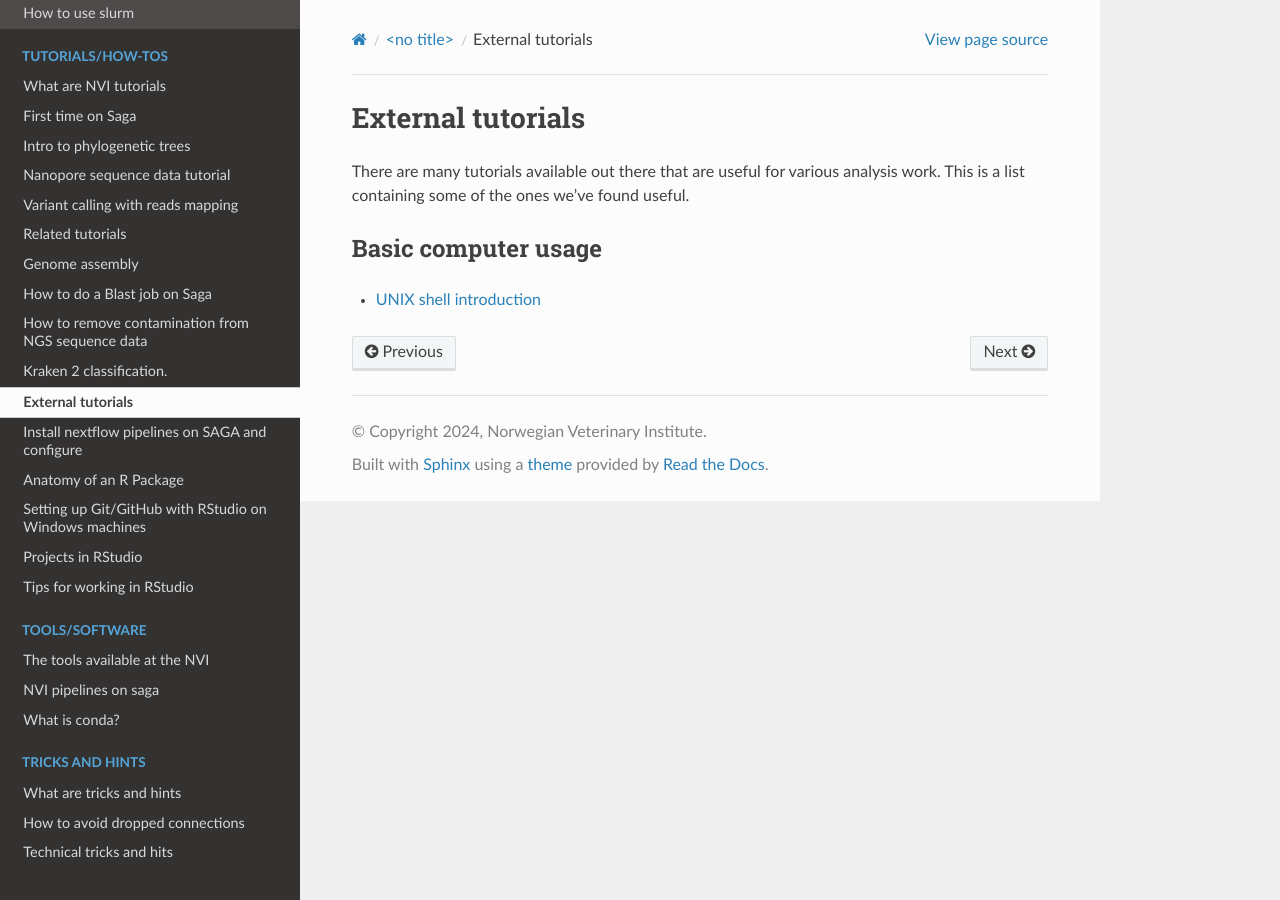
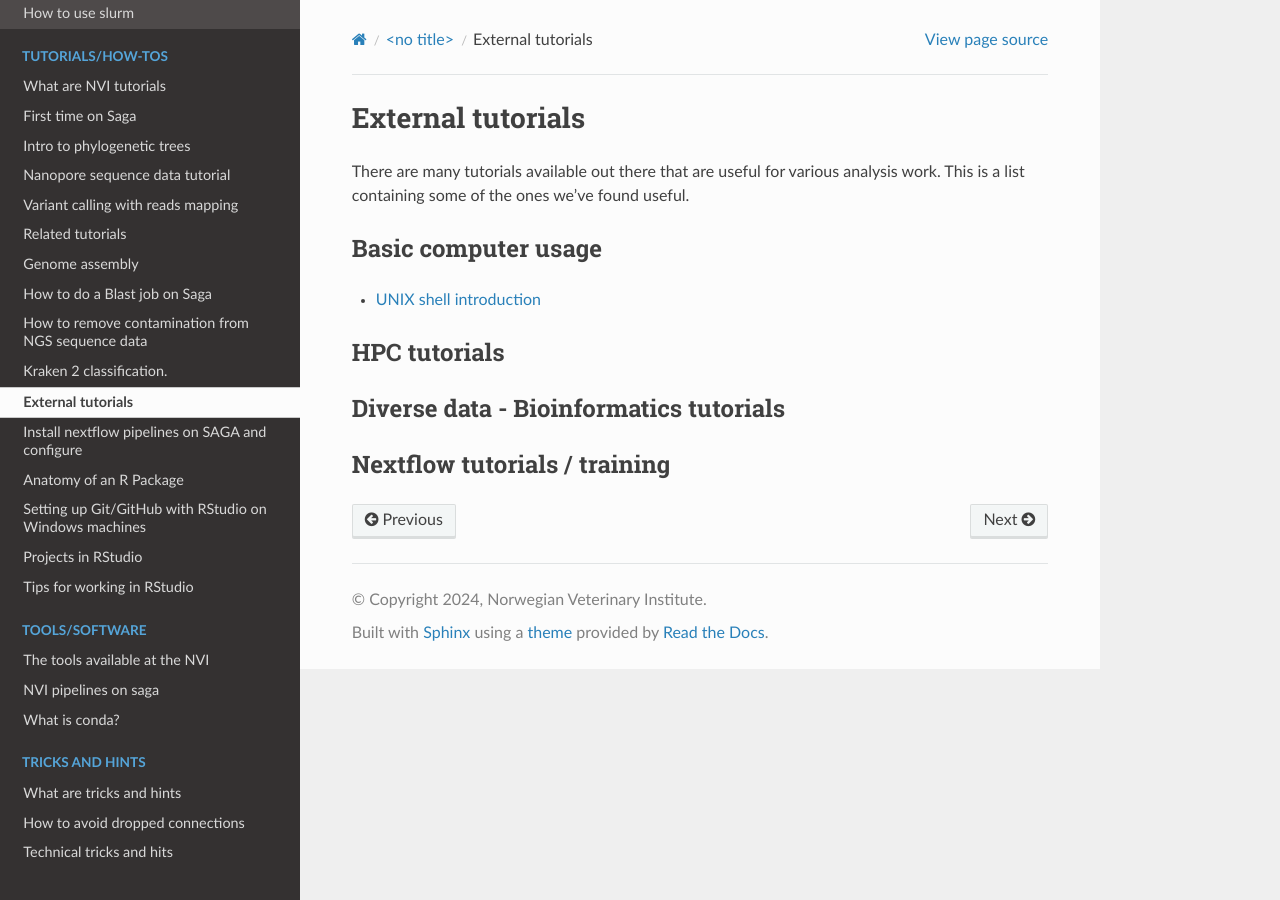
Before and after one commit to NorwegianVeterinaryInstitute/nvi-documentation, a Sphinx documentation site: the page built from docs/source/tutorials/external_tutorials.md, in a window 1280 px wide. Built offline with Sphinx 7.4.7 and the Read the Docs theme 2.0.0, drawn with Linux system fonts in a browser that asks for light colours; pages that are not in the unit, such as notebooks, are missing from menus.

Commit message:
Update external_tutorials.md

```diff
--- a/docs/source/tutorials/external_tutorials.md
+++ b/docs/source/tutorials/external_tutorials.md
@@ -7,3 +7,10 @@ analysis work. This is a list containing some of the ones we've found useful.
 ## Basic computer usage
 
 * [UNIX shell introduction](http://swcarpentry.github.io/shell-novice/)
+
+
+## HPC tutorials
+
+## Diverse data - Bioinformatics tutorials
+
+## Nextflow tutorials / training
```
